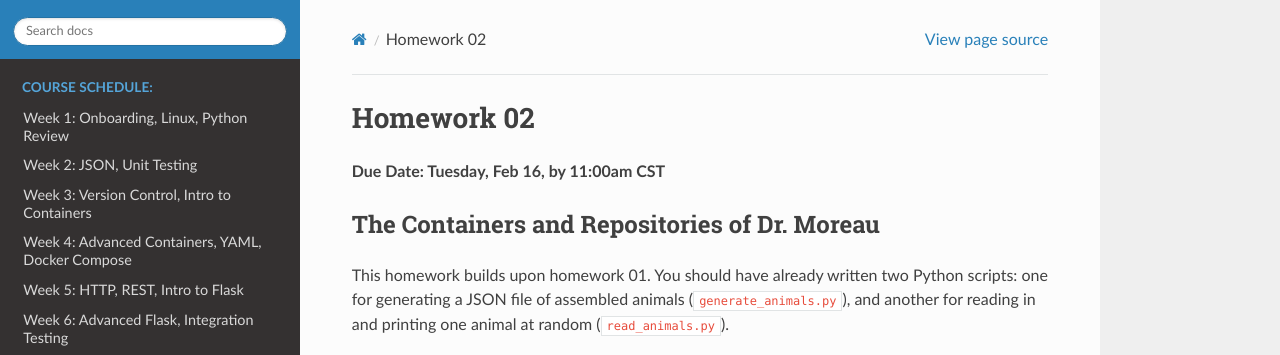
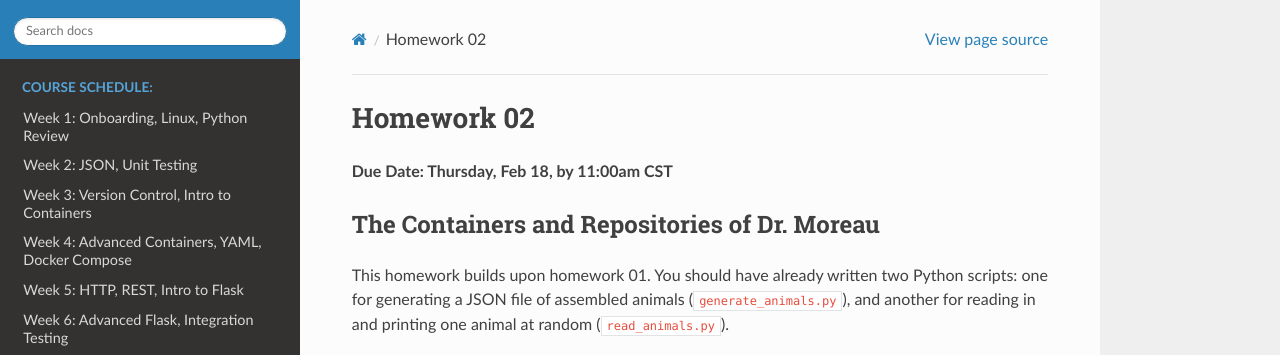
Before and after one commit to TACC/coe-332-sp21, a Sphinx documentation site: the page built from docs/homework/homework02.rst, in a window 1280 px wide and 900 px high. Shown: the top 355 px of the window. Built offline with Sphinx 7.4.7 and the Read the Docs theme 2.0.0, drawn with Linux system fonts in a browser that asks for light colours.

```diff
--- a/docs/homework/homework02.rst
+++ b/docs/homework/homework02.rst
@@ -1,7 +1,7 @@
 Homework 02
 ===========
 
-**Due Date: Tuesday, Feb 16, by 11:00am CST**
+**Due Date: Thursday, Feb 18, by 11:00am CST**
 
 The Containers and Repositories of Dr. Moreau
 ---------------------------------------------
```
